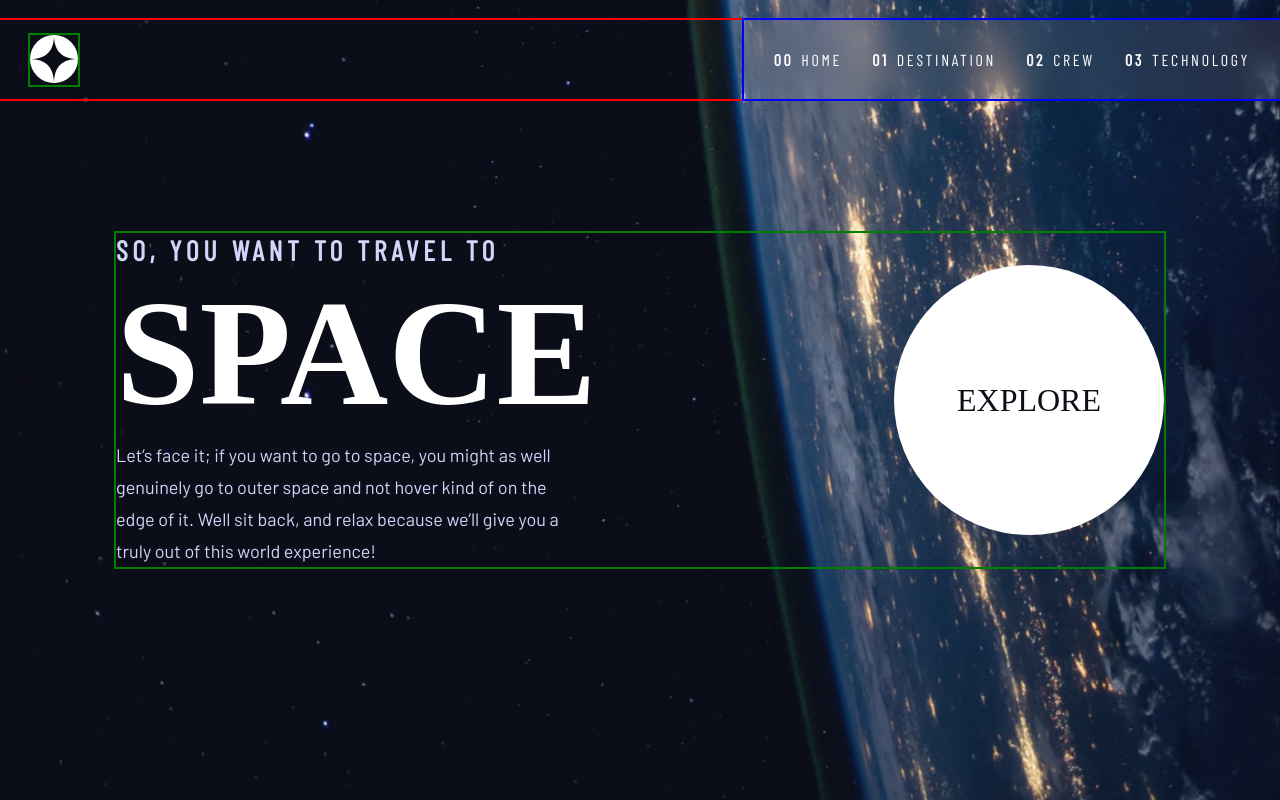
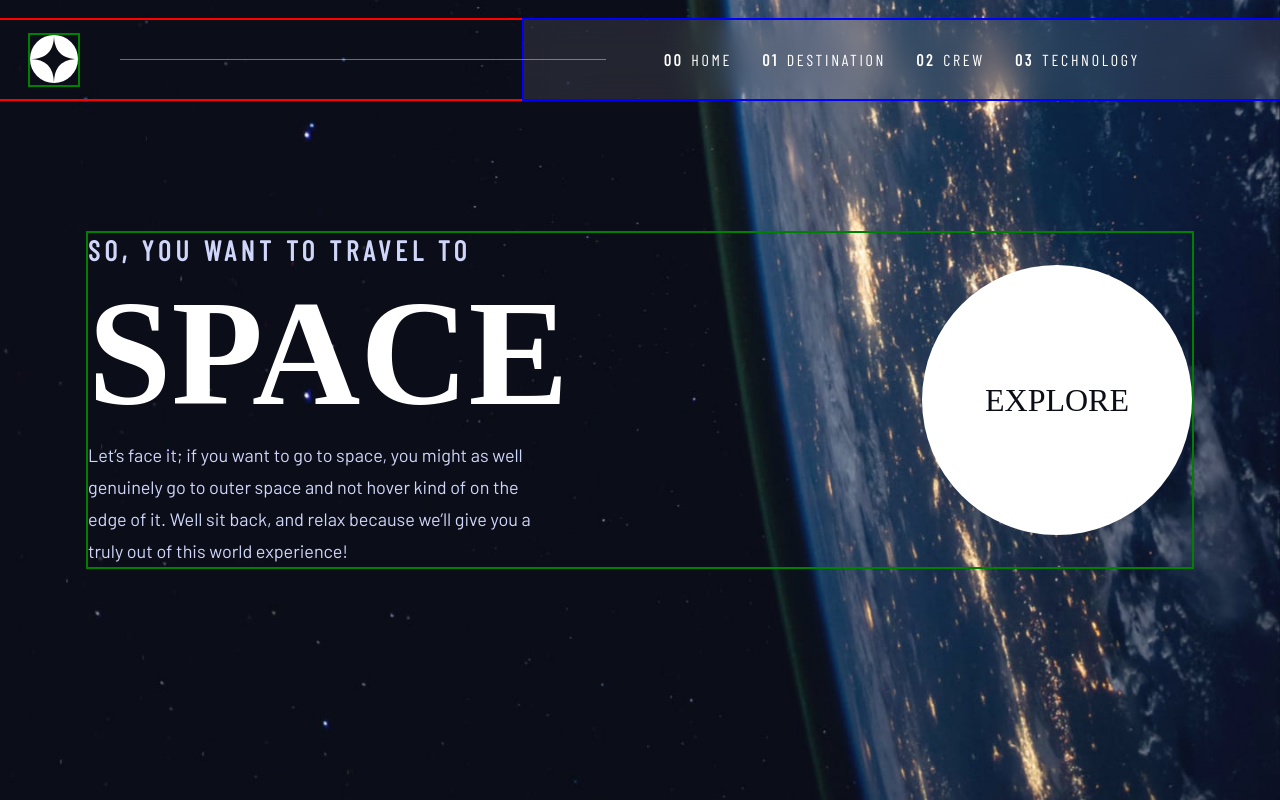
Before and after one commit to adetoye-dev/space-tourism-site, a React (Vite) app: page / in a window 1280 px wide. Built offline with nearby package versions, Linux system fonts and the light colour scheme; a web font is replaced by a local one.

Commit message:
add: background line in nav

```diff
--- a/src/App.css
+++ b/src/App.css
@@ -12,7 +12,7 @@
 
 .container {
   width: 90%;
-  max-width: 1048px;
+  max-width: 1104px;
   margin: 0 auto;
   outline: 2px solid green;
 }
--- a/src/components/Home.css
+++ b/src/components/Home.css
@@ -70,7 +70,7 @@
   }
 }
 
-@media (min-width: 800px) {
+@media (min-width: 900px) {
   .home {
     background-image: url("../assets/home/background-home-desktop.jpg");
   }
--- a/src/components/NavBar.css
+++ b/src/components/NavBar.css
@@ -54,6 +54,7 @@
   flex-direction: column;
   -webkit-backdrop-filter: blur(1.5rem);
   transform: translateX(100%);
+  transition: transform 300ms ease-out;
 }
 
 .nav-list[data-visible="true"] {
@@ -89,11 +90,36 @@
   .nav-menu {
     display: none;
   }
+  .nav-link > span {
+    display: none;
+  }
 }
 
-@media (min-width: 800px) {
+@media (min-width: 900px) {
   .header {
     top: 2rem;
     outline: 2px solid red;
   }
+  .nav-list {
+    padding-inline: 10rem;
+  }
+  .nav-link > span {
+    display: inline;
+  }
 }
+
+@media (min-width: 1024px) {
+  .nav-list {
+    padding-inline: 14rem;
+  }
+  .header::before {
+    content: "";
+    position: absolute;
+    width: 38%;
+    height: 0.1rem;
+    left: 12rem;
+    background-color: var(--accent-color);
+    opacity: 0.4;
+    z-index: 1000;
+  }
+}
```
